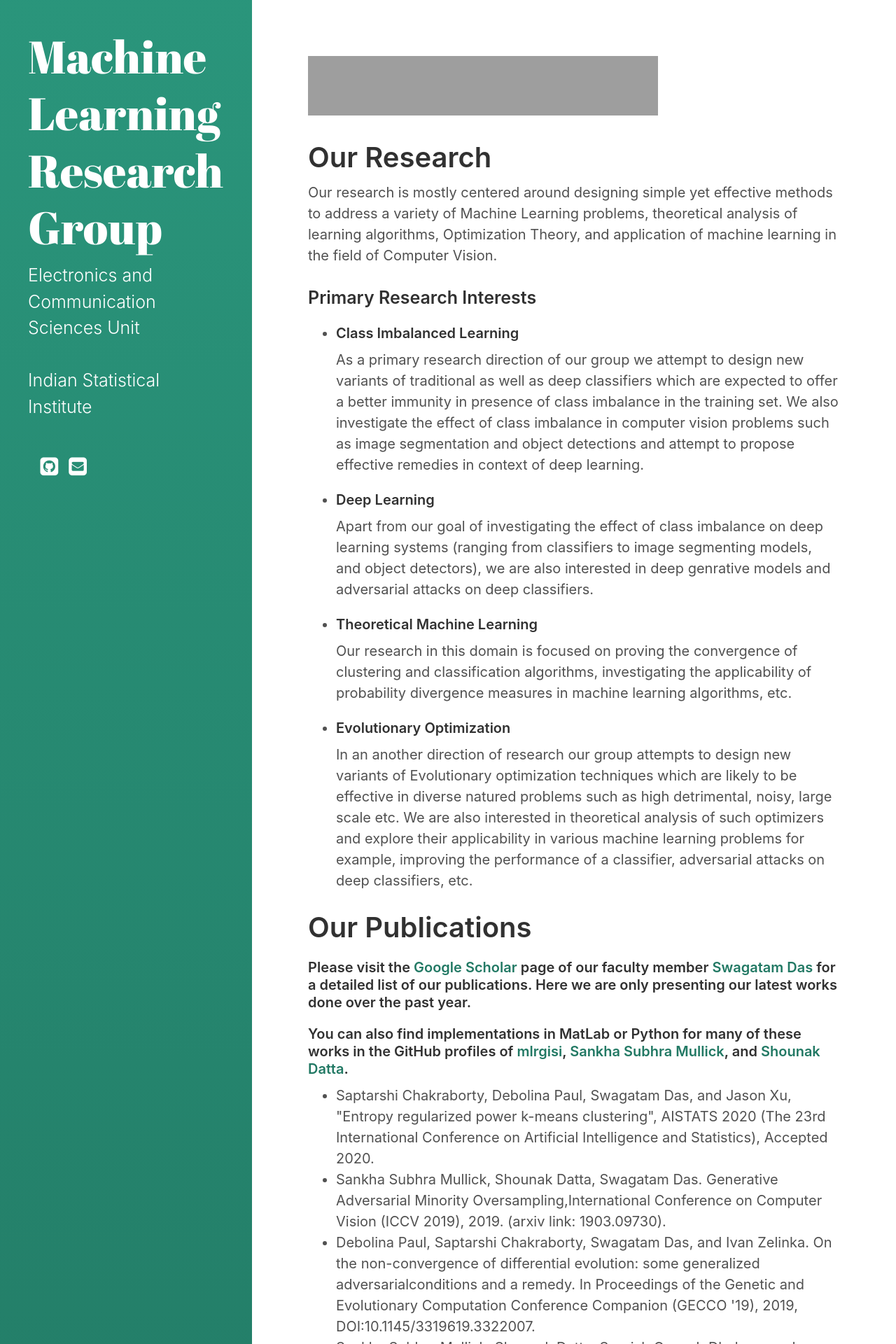
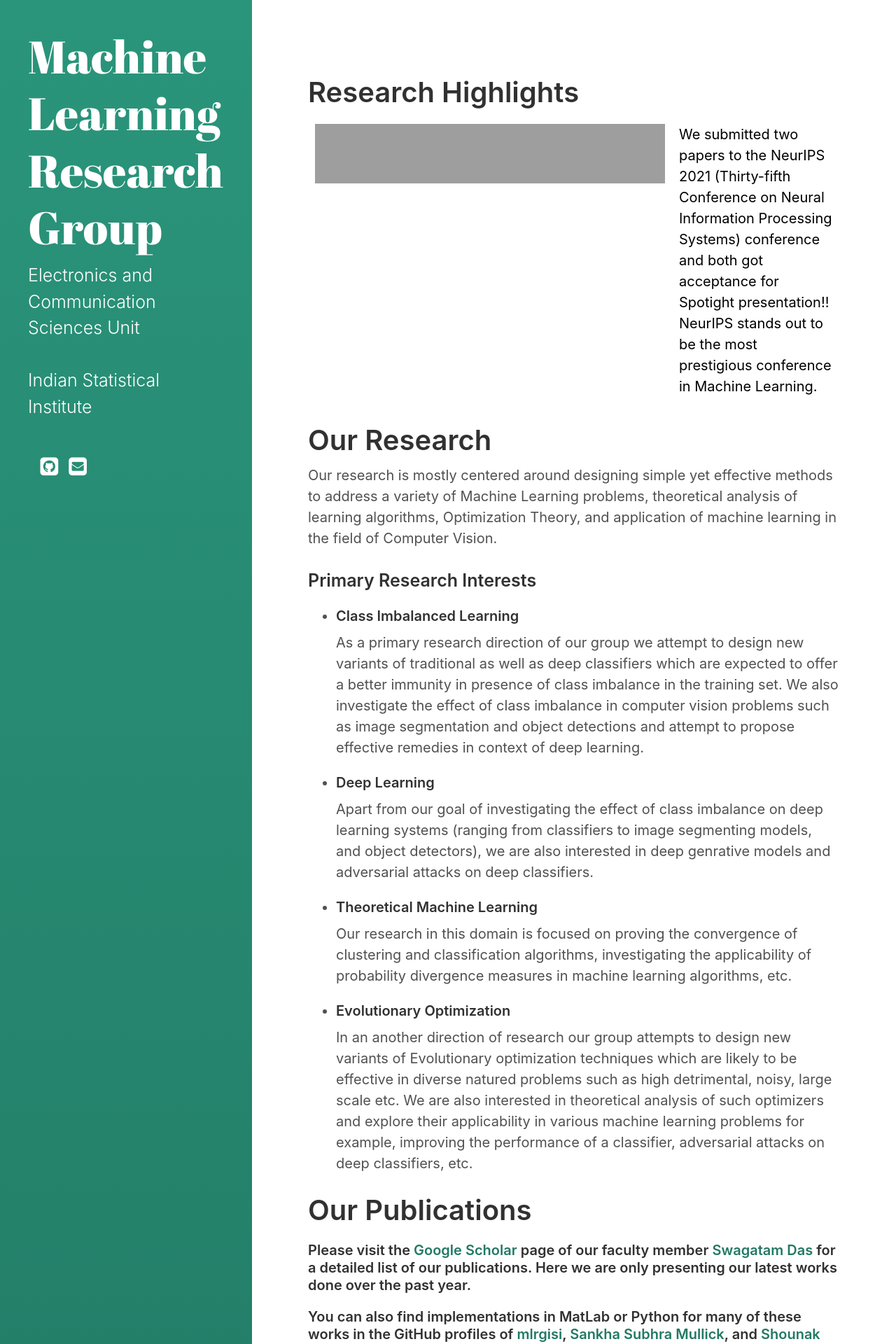
Before and after one commit to mlrgisi/mlrgisi.github.io, a Jekyll site: the page built from index.html, in a window 1280 px wide. Shown: the top 1920 px of the page at 70% size. Built offline with Jekyll 4.4.1, drawn with Linux system fonts in a browser that asks for light colours; the list of posts is cut into pages by our own code; a style sheet for code colours, icons or effects is not loaded; some of the changed text lies outside the part shown; grey boxes are pictures that could not be loaded.

Commit message:
Update index.html

```diff
--- a/index.html
+++ b/index.html
@@ -3,9 +3,19 @@ layout: index
 title: Home
 ---
 
-<div>
-<iframe src="https://www.facebook.com/plugins/post.php?href=https%3A%2F%2Fwww.facebook.com%2Fswagatam.das.79%2Fposts%2F10160289897923689&show_text=false&width=500" width="500" height="85" style="border:none;overflow:hidden" scrolling="no" frameborder="0" allowfullscreen="true" allow="autoplay; clipboard-write; encrypted-media; picture-in-picture; web-share"></iframe>
+
+<h1>Research Highlights</h1>
+<div class="flex-container">
+    <div style="flex-grow: 1">
+        <iframe src="https://www.facebook.com/plugins/post.php?href=https%3A%2F%2Fwww.facebook.com%2Fswagatam.das.79%2Fposts%2F10160289897923689&show_text=false&width=500" width="500" height="85" style="border:none;overflow:hidden" scrolling="no" frameborder="0" allowfullscreen="true" allow="autoplay; clipboard-write; encrypted-media; picture-in-picture; web-share"></iframe>
+     </div>
+    <div style="flex-grow: 1">
+    We submitted two papers to the NeurIPS 2021 (Thirty-fifth Conference on Neural Information Processing Systems) conference
+    and both got acceptance for Spotight presentation!!
+    NeurIPS stands out to be the most prestigious conference in Machine Learning.
+    </div>
 </div>
+
 
 <h1>Our Research</h1>
 
```
